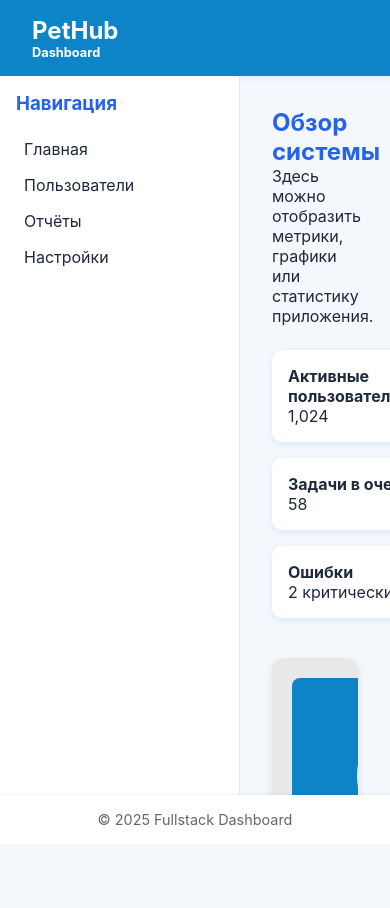
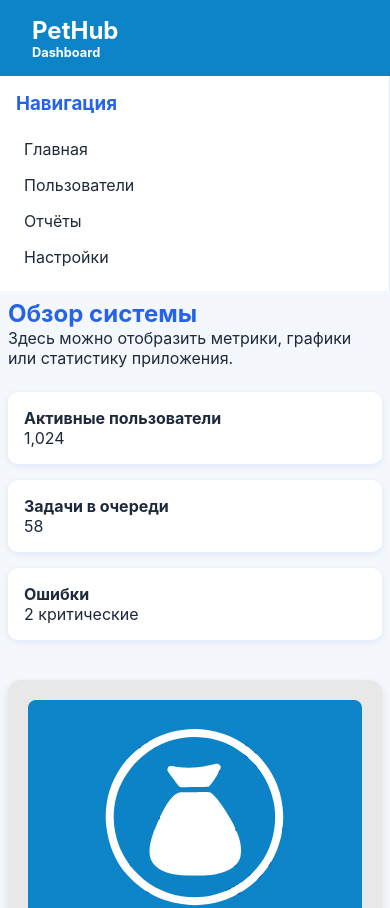
Before and after one commit to Peccopa/PetHub, a React app in the folder frontend/: page / in a window 390 px wide. Shown: the top 908 px of the page. Before the commit the page ends 844 px from the top, so only its background shows below. Built offline with nearby package versions, Linux system fonts and the light colour scheme; no server answers.

Commit message:
fix: dashboard template mobile styles

```diff
--- a/frontend/components/AppDashboard/AppDashboard.css
+++ b/frontend/components/AppDashboard/AppDashboard.css
@@ -31,6 +31,13 @@ html,
 
 .content {
   display: flex;
+  flex-wrap: wrap;
   flex: 1;
-  overflow: hidden;
+  /* overflow: hidden; */
 }
+
+@media (width < 640px) {
+  .content {
+    flex-direction: column;
+  }
+}
--- a/frontend/components/AppDashboard/Main/Main.css
+++ b/frontend/components/AppDashboard/Main/Main.css
@@ -2,6 +2,12 @@
   flex: 1;
   padding: 2rem;
   overflow-y: auto;
+}
+
+@media (width < 640px) {
+  .main {
+    padding: 0.5rem;
+  }
 }
 
 .main h2 {
--- a/frontend/components/AppDashboard/Sidebar/Sidebar.css
+++ b/frontend/components/AppDashboard/Sidebar/Sidebar.css
@@ -3,6 +3,12 @@
   background: var(--color-white);
   padding: 1rem;
   border-right: 1px solid var(--color-primary-light);
+}
+
+@media (width < 640px) {
+  .sidebar {
+    width: 100%;
+  }
 }
 
 .sidebar h3 {
```
Also changed, not shown: 2 other files (tests, documents, lock files or other folders).
